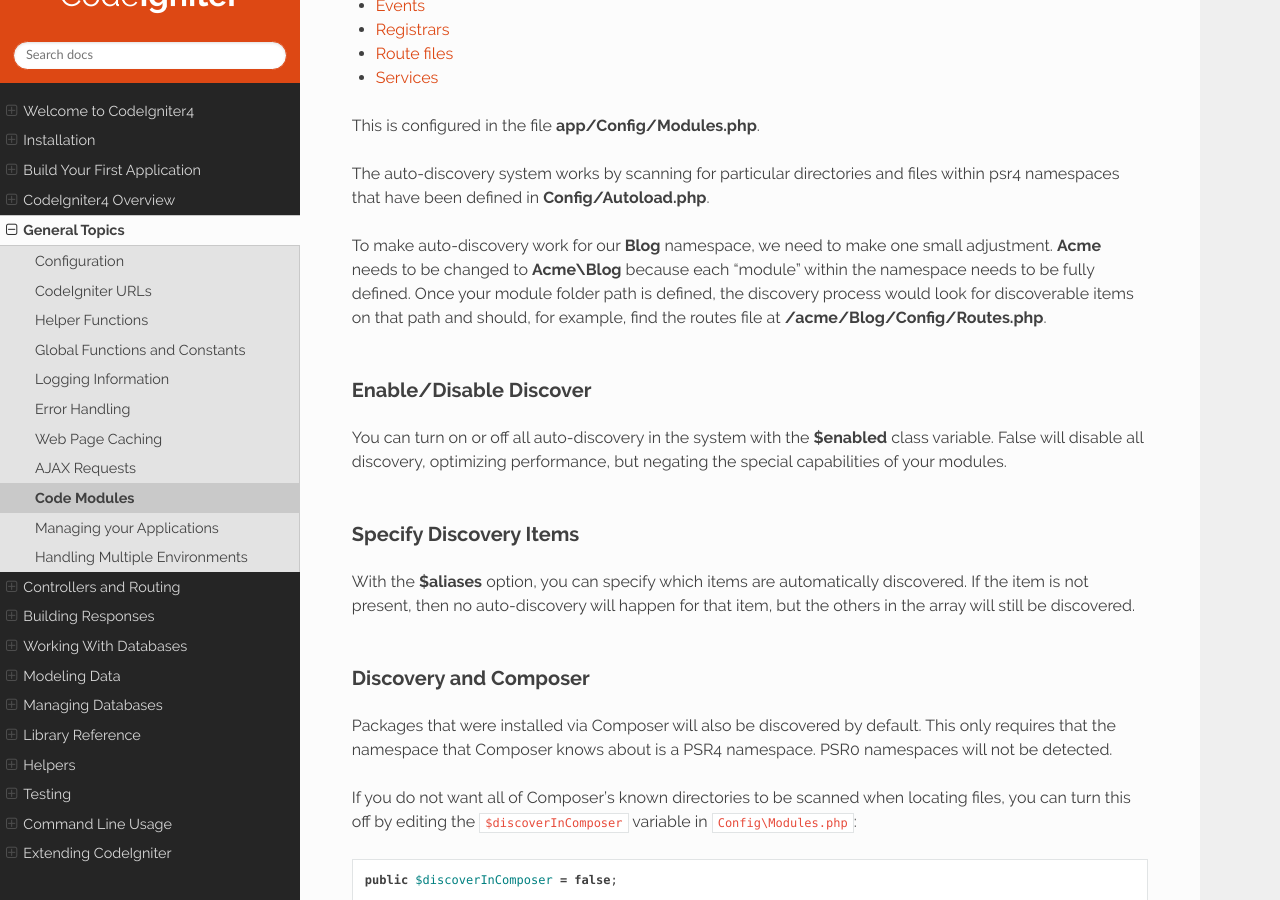
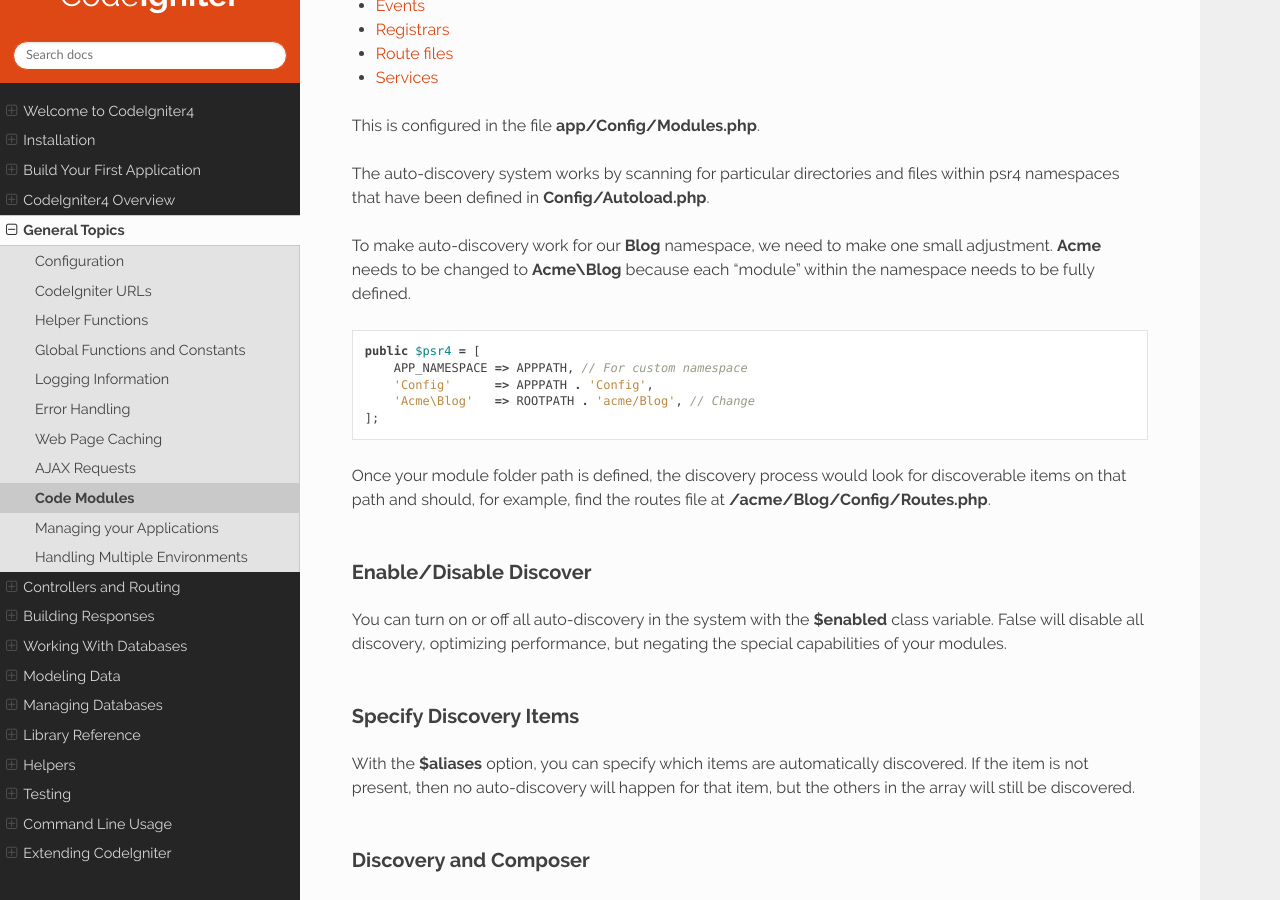
Before and after one commit to NEKOGET/ci4_user_guide_src, a Sphinx documentation site: the page built from source/general/modules.rst, in a window 1280 px wide and 900 px high, scrolled down 2477 px. Built offline with Sphinx 7.4.7 and the Read the Docs theme 2.0.0, drawn with Linux system fonts in a browser that asks for light colours.

Commit message:
docs: add sample code for Acme\Blog namespace definition

```diff
--- a/source/general/modules.rst
+++ b/source/general/modules.rst
@@ -101,7 +101,17 @@ This is configured in the file **app/Config/Modules.php**.
 The auto-discovery system works by scanning for particular directories and files within psr4 namespaces that have been defined in **Config/Autoload.php**.
 
 To make auto-discovery work for our **Blog** namespace, we need to make one small adjustment.
-**Acme** needs to be changed to **Acme\\Blog** because each "module" within the namespace needs to be fully defined. Once your module folder path is defined, the discovery process would look for discoverable items on that path and should, for example, find the routes file at **/acme/Blog/Config/Routes.php**.
+**Acme** needs to be changed to **Acme\\Blog** because each "module" within the namespace needs to be fully defined.
+
+::
+
+    public $psr4 = [
+        APP_NAMESPACE => APPPATH, // For custom namespace
+        'Config'      => APPPATH . 'Config',
+        'Acme\Blog'   => ROOTPATH . 'acme/Blog', // Change
+    ];
+
+Once your module folder path is defined, the discovery process would look for discoverable items on that path and should, for example, find the routes file at **/acme/Blog/Config/Routes.php**.
 
 Enable/Disable Discover
 =======================
```
